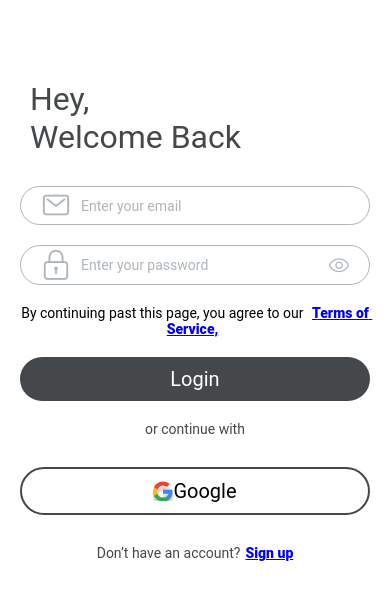
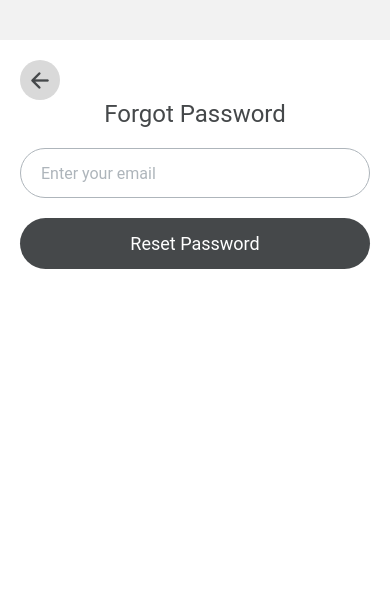
Before and after one commit to himanshu474/NativeExample, a React Native app: screen /FORGOT in a window 390 px wide. Shown: the top 600 px of the page. Built offline with nearby package versions, Linux system fonts and the light colour scheme.

Commit message:
new ui update

```diff
--- a/data.json
+++ b/data.json
@@ -47,6 +47,12 @@
       "name": "Vinay",
       "email": "Vinayjaiswal@gmail.com",
       "password": "Vinay@9967"
+    },
+    {
+      "id": "5532",
+      "name": "Ramesh",
+      "email": "Ramesh@gmail.com",
+      "password": "password"
     }
   ]
 }
--- a/package.json
+++ b/package.json
@@ -24,6 +24,7 @@
     "react-native": "0.74.3",
     "react-native-screens": "^3.32.0",
     "react-native-svg-uri": "^1.2.3",
+    "react-native-toast-message": "^2.2.0",
     "react-native-vector-icons": "^10.1.0",
     "react-native-web": "~0.19.10",
     "yup": "^1.4.0"
--- /dev/null
+++ b/src/screens/ForgotPasswordScreen.js
@@ -0,0 +1,115 @@
+import React, { useState } from 'react';
+import {
+  View,
+  Text,
+  TextInput,
+  TouchableOpacity,
+  StyleSheet,
+  Alert,
+} from 'react-native';
+import { colors } from '../utlis/colors';
+import Ionicons from "react-native-vector-icons/Ionicons";
+import { useNavigation } from "@react-navigation/native";
+
+
+const ForgotPasswordScreen = () => {
+    const navigation = useNavigation();
+
+  const [email, setEmail] = useState('');
+
+
+  const handleGoBack = () => {
+    navigation.goBack();
+  };
+
+  const handleResetPassword = () => {
+    if (!email.trim()) {
+      Alert.alert('Error', 'Please enter your email address.');
+      return;
+    }
+
+    // Implement your password reset logic here (API call, etc.)
+
+    Alert.alert('Password Reset', 'Password reset instructions sent to your email.');
+
+    // Navigate back to Login screen after password reset
+    navigation.goBack();
+  };
+
+  return (
+    <View style={styles.container}>
+       <TouchableOpacity
+        style={styles.backButtonWrapper}
+        onPress={handleGoBack}
+      >
+        <Ionicons
+          name={"arrow-back-outline"}
+          color={colors.primary}
+          size={25}
+        />
+      </TouchableOpacity>
+      <Text style={styles.heading}>
+        Forgot Password</Text>
+      <TextInput
+        style={styles.input}
+        placeholder="Enter your email"
+        placeholderTextColor={colors.secondary}
+        keyboardType="email-address"
+        value={email}
+        onChangeText={(text) => setEmail(text)}
+      />
+      <TouchableOpacity onPress={handleResetPassword} style={styles.resetButton}>
+        <Text style={styles.resetButtonText}>Reset Password</Text>
+      </TouchableOpacity>
+    </View>
+  );
+};
+
+const styles = StyleSheet.create({
+  container: {
+    flex:1,
+    backgroundColor: colors.white,
+    padding: 20,
+    marginTop:40,
+  },
+
+  backButtonWrapper: {
+    height: 40,
+    width: 40,
+    backgroundColor: colors.gray,
+    borderRadius: 20,
+    justifyContent:"center",
+    alignItems: "center",
+
+  },
+  heading: {
+    fontSize: 24,
+    color: colors.primary,
+    fontFamily: 'Roboto',
+    textAlign: 'center',
+    marginBottom: 20,
+  },
+  input: {
+    borderWidth: 1,
+    borderColor: colors.secondary,
+    borderRadius: 100,
+    height:50,
+    paddingHorizontal: 20,
+    fontFamily: 'Roboto',
+    fontSize: 16,
+    marginBottom: 20,
+  },
+  resetButton: {
+    backgroundColor: colors.primary,
+    borderRadius: 100,
+    paddingVertical: 15,
+    alignItems: 'center',
+  },
+  resetButtonText: {
+    color: colors.white,
+    fontSize: 18,
+    fontFamily: 'Roboto',
+  },
+});
+
+export default ForgotPasswordScreen;
--- a/src/screens/LoginScreen.js
+++ b/src/screens/LoginScreen.js
@@ -1,4 +1,4 @@
-import React, { useState } from "react";
+import React, { useState } from 'react';
 import {
   View,
   Text,
@@ -8,50 +8,47 @@ import {
   StyleSheet,
   ActivityIndicator,
   Modal,
-} from "react-native";
-import { useNavigation } from "@react-navigation/native";
-import Ionicons from "react-native-vector-icons/Ionicons";
-import SimpleLineIcons from "react-native-vector-icons/SimpleLineIcons";
-import { colors } from "../utlis/colors";
-import TermsOfServiceScreen from "./TermsOfServiceScreen";
-import { login } from "../api/apiService";
+} from 'react-native';
+import { useNavigation } from '@react-navigation/native';
+import Ionicons from 'react-native-vector-icons/Ionicons';
+import SimpleLineIcons from 'react-native-vector-icons/SimpleLineIcons';
+import { colors } from '../utlis/colors'; // Ensure your colors import path is correct
+import ForgotPasswordScreen from './ForgotPasswordScreen'; // Import the ForgotPasswordScreen component
+import { login } from '../api/apiService'; // Import your login function from API service
 
 const LoginScreen = () => {
   const navigation = useNavigation();
   const [secureEntry, setSecureEntry] = useState(true);
-  const [email, setEmail] = useState("");
-  const [password, setPassword] = useState("");
-  const [emailError, setEmailError] = useState("");
-  const [passwordError, setPasswordError] = useState("");
+  const [email, setEmail] = useState('');
+  const [password, setPassword] = useState('');
+  const [emailError, setEmailError] = useState('');
+  const [passwordError, setPasswordError] = useState('');
   const [loading, setLoading] = useState(false);
-  const [showTermsModal, setShowTermsModal] = useState(false);
-  const [selectedPolicy, setSelectedPolicy] = useState("");
 
   const handleSignup = () => {
-    navigation.navigate("SIGNUP");
+    navigation.navigate('SIGNUP');
   };
 
-  const handleTermsPress = (policy) => {
-    setSelectedPolicy(policy);
-    setShowTermsModal(true);
+  const handleForgotPassword = () => {
+    navigation.navigate('FORGOT'); // Navigate to ForgotPasswordScreen
   };
 
   const validateForm = () => {
     let isValid = true;
     if (!email.trim()) {
-      setEmailError("Email is required");
+      setEmailError('Email is required');
       isValid = false;
     }
     if (!password.trim()) {
-      setPasswordError("Password is required");
+      setPasswordError('Password is required');
       isValid = false;
     }
     return isValid;
   };
 
   const handleLogin = async () => {
-    setEmailError("");
-    setPasswordError("");
+    setEmailError('');
+    setPasswordError('');
 
     if (!validateForm()) {
       return;
@@ -64,13 +61,13 @@ const LoginScreen = () => {
 
       if (user) {
         // Navigate to MainApp with user data if login successful
-        navigation.navigate("MainApp", { user });
+        navigation.navigate('MainApp', { user });
       } else {
-        setPasswordError("Invalid email or password");
+        setPasswordError('Invalid email or password');
       }
     } catch (error) {
       console.error('Login error:', error);
-      setPasswordError("Error logging in, please try again");
+      setPasswordError('Error logging in, please try again');
     } finally {
       setLoading(false); // Ensure loading indicator is turned off
     }
@@ -85,7 +82,7 @@ const LoginScreen = () => {
         </View>
 
         <View style={styles.inputContainer}>
-          <Ionicons name={"mail-outline"} size={30} color={colors.secondary} />
+          <Ionicons name={'mail-outline'} size={30} color={colors.secondary} />
           <TextInput
             style={styles.textInput}
             placeholder="Enter your email"
@@ -98,7 +95,7 @@ const LoginScreen = () => {
         {emailError ? <Text style={styles.errorText}>{emailError}</Text> : null}
 
         <View style={styles.inputContainer}>
-          <SimpleLineIcons name={"lock"} size={30} color={colors.secondary} />
+          <SimpleLineIcons name={'lock'} size={30} color={colors.secondary} />
           <TextInput
             style={styles.textInput}
             placeholder="Enter your password"
@@ -112,32 +109,23 @@ const LoginScreen = () => {
               setSecureEntry((prev) => !prev);
             }}
           >
-            <SimpleLineIcons name={"eye"} size={20} color={colors.secondary} />
+            <SimpleLineIcons name={'eye'} size={20} color={colors.secondary} />
           </TouchableOpacity>
         </View>
         {passwordError ? (
           <Text style={styles.errorText}>{passwordError}</Text>
         ) : null}
 
-        <TouchableOpacity style={styles.termsContainer}>
-          <Text style={styles.termsText}>
-            By continuing past this page, you agree to our{" "}
-            <Text
-              style={styles.termsLink}
-              onPress={() => handleTermsPress("TermsOfService")}
-            >
-              Terms of Service,
-            </Text>
-          </Text>
-        </TouchableOpacity>
-
         <TouchableOpacity onPress={handleLogin} style={styles.loginButtonWrapper}>
           <Text style={styles.loginText}>Login</Text>
+        </TouchableOpacity>
+        <TouchableOpacity onPress={handleForgotPassword} style={styles.forgotPasswordWrapper}>
+          <Text style={styles.forgotPasswordText}>Forgot Password?</Text>
         </TouchableOpacity>
         <Text style={styles.continueText}>or continue with</Text>
         <TouchableOpacity style={styles.googleButtonContainer}>
           <Image
-            source={require("../assets/images/google.png")}
+            source={require('../assets/images/google.png')}
             style={styles.googleImage}
           />
           <Text style={styles.googleText}>Google</Text>
@@ -149,23 +137,6 @@ const LoginScreen = () => {
           </TouchableOpacity>
         </View>
       </View>
-
-      <Modal
-        animationType="slide"
-        transparent={true}
-        visible={showTermsModal}
-        onRequestClose={() => setShowTermsModal(false)}
-      >
-        <View style={styles.modalContainer}>
-          <TouchableOpacity
-            style={styles.closeModalButton}
-            onPress={() => setShowTermsModal(false)}
-          >
-            <Ionicons name="close-circle-outline" size={36} color={colors.primary} />
-          </TouchableOpacity>
-          {selectedPolicy === "TermsOfService" && <TermsOfServiceScreen />}
-        </View>
-      </Modal>
 
       {loading && (
         <View style={styles.loadingOverlay}>
@@ -188,7 +159,7 @@ const styles = StyleSheet.create({
   headingText: {
     fontSize: 32,
     color: colors.primary,
-    fontFamily: "Roboto",
+    fontFamily: 'Roboto',
     marginStart: 10,
   },
   formContainer: {
@@ -199,18 +170,18 @@ const styles = StyleSheet.create({
     borderColor: colors.secondary,
     borderRadius: 100,
     paddingHorizontal: 20,
-    flexDirection: "row",
-    alignItems: "center",
+    flexDirection: 'row',
+    alignItems: 'center',
     padding: 2,
     marginVertical: 10,
   },
   textInput: {
     flex: 1,
     paddingHorizontal: 10,
-    fontFamily: "Roboto",
+    fontFamily: 'Roboto',
   },
   errorText: {
-    color: "red",
+    color: 'red',
     marginTop: 5,
     marginLeft: 10,
   },
@@ -222,24 +193,24 @@ const styles = StyleSheet.create({
   loginText: {
     color: colors.white,
     fontSize: 20,
-    fontFamily: "Roboto",
-    textAlign: "center",
+    fontFamily: 'Roboto',
+    textAlign: 'center',
     padding: 10,
   },
   continueText: {
-    textAlign: "center",
+    textAlign: 'center',
     marginVertical: 20,
     fontSize: 14,
-    fontFamily: "Roboto",
+    fontFamily: 'Roboto',
     color: colors.primary,
   },
   googleButtonContainer: {
-    flexDirection: "row",
+    flexDirection: 'row',
     borderWidth: 2,
     borderColor: colors.primary,
     borderRadius: 100,
-    justifyContent: "center",
-    alignItems: "center",
+    justifyContent: 'center',
+    alignItems: 'center',
     padding: 10,
     marginVertical: 10,
   },
@@ -249,60 +220,41 @@ const styles = StyleSheet.create({
   },
   googleText: {
     fontSize: 20,
-    fontFamily: "Roboto",
+    fontFamily: 'Roboto',
   },
   footerContainer: {
-    flexDirection: "row",
-    justifyContent: "center",
-    alignItems: "center",
+    flexDirection: 'row',
+    justifyContent: 'center',
+    alignItems: 'center',
     marginVertical: 20,
     gap: 5,
   },
   accountText: {
     color: colors.primary,
-    fontFamily: "Roboto",
+    fontFamily: 'Roboto',
   },
   signupText: {
-    color: "blue",
-    fontFamily: "Roboto",
-    textDecorationLine: "underline",
-    fontWeight: "900",
+    color: 'blue',
+    fontFamily: 'Roboto',
+    textDecorationLine: 'underline',
+    fontWeight: '900',
   },
-  modalContainer: {
-    flex: 1,
-    backgroundColor: "rgba(0, 0, 0, 0.5)",
-    justifyContent: "center",
-    alignItems: "center",
-    position: "relative",
+  forgotPasswordWrapper: {
+    alignItems:'flex-end',
+    marginVertical: 10,
+    marginRight:20,
   },
-  closeModalButton: {
-    position: "absolute",
-    top: 10,
-    right: 10,
-    padding: 10,
-    zIndex: 100,
-  },
-  termsContainer: {
-    alignItems: "flex-start",
-    marginTop: 10,
-    lineHeight: 10,
-  },
-  termsText: {
-    fontSize: 14,
-    fontFamily: "Roboto",
-    textAlign: "center",
-  },
-  termsLink: {
-    color: "blue",
-    fontWeight: "900",
-    textDecorationLine: "underline",
-    marginHorizontal: 5,
+  forgotPasswordText: {
+    color: 'blue',
+    fontFamily: 'Roboto',
+    textDecorationLine: 'underline',
+    fontWeight: '900',
   },
   loadingOverlay: {
     ...StyleSheet.absoluteFillObject,
-    backgroundColor: "rgba(0, 0, 0, 0.5)",
-    justifyContent: "center",
-    alignItems: "center",
+    backgroundColor: 'rgba(0, 0, 0, 0.5)',
+    justifyContent: 'center',
+    alignItems: 'center',
   },
 });
 
--- a/src/screens/ProfileScreen.js
+++ b/src/screens/ProfileScreen.js
@@ -4,18 +4,23 @@ import { useNavigation } from '@react-navigation/native';
 import { colors } from '../utlis/colors';
 import Ionicons from "react-native-vector-icons/Ionicons";
 
-
 const ProfileScreen = () => {
   const navigation = useNavigation();
-  const [name, setName] = useState('John Doe'); // State for the name input field
-  const [screenName, setScreenName] = useState('Profile'); // State for the screen name
+  const [name, setName] = useState('Himanshu Rawat');
+  const [updatedName, setUpdatedName] = useState(name); // State to track changes
+  const [isEditing, setIsEditing] = useState(false); // State to manage edit mode
 
   const handleLogout = () => {
     navigation.navigate('LOGIN');
   };
 
   const handleSaveName = () => {
-    setName(name);
+    setName(updatedName); // Update the name state
+    setIsEditing(false); // Exit edit mode
+  };
+
+  const handleEditName = () => {
+    setIsEditing(true); // Enter edit mode
   };
 
   return (
@@ -23,30 +28,32 @@ const ProfileScreen = () => {
       {/* Header */}
       <View style={styles.header}>
         <TouchableOpacity onPress={() => navigation.goBack()} style={styles.backButton}>
-          <Text style={styles.backButtonText}>
           <Ionicons name={"arrow-back-outline"} color={colors.primary} size={25} />
-
-          </Text>
         </TouchableOpacity>
-        <Text style={styles.screenTitle}>{screenName}</Text>
+        <Text style={styles.screenTitle}>Profile</Text>
       </View>
 
+      {/* Editable profile name */}
       <View style={styles.profileInfo}>
-        {/* <Text style={styles.label}>Name:
-        </Text> */}
-          <TextInput
+        <TextInput
           style={styles.input}
-          value={name}
-          onChangeText={setName}
+          value={updatedName}
+          onChangeText={setUpdatedName}
+          editable={isEditing} // Allow editing only when in edit mode
           placeholder="Enter your name"
         />
-
-        <TouchableOpacity onPress={handleSaveName} style={styles.saveButton}>
-          <Text style={styles.saveButtonText}>Save</Text>
-        </TouchableOpacity>
+        {isEditing ? (
+          <TouchableOpacity onPress={handleSaveName} style={styles.saveButton}>
+            <Text style={styles.saveButtonText}>Save</Text>
+          </TouchableOpacity>
+        ) : (
+          <TouchableOpacity onPress={handleEditName} style={styles.editButton}>
+            <Text style={styles.editButtonText}>Edit Name</Text>
+          </TouchableOpacity>
+        )}
       </View>
 
-      {/* Display name */}
+      {/* Display current name */}
       <View style={styles.displayNameContainer}>
         <Text style={styles.displayName}>Name: {name}</Text>
       </View>
@@ -87,13 +94,6 @@ const styles = StyleSheet.create({
     alignItems: 'center',
     marginBottom: 20,
   },
-  // label: {
-  // marginRight:200,
-  //   fontSize: 18,
-  //   fontFamily: 'Roboto',
-  //   color: colors.primary,
-  //   marginBottom: 10,
-  // },
   input: {
     borderWidth: 1,
     borderColor: colors.primary,
@@ -105,15 +105,28 @@ const styles = StyleSheet.create({
     fontSize: 16,
     fontFamily: 'Roboto',
   },
-  // saveButton: {
-  //   marginTop: 10,
-  //   backgroundColor: colors.primary,
-  //   paddingVertical: 10,
-  //   paddingHorizontal: 20,
-  //   borderRadius: 5,
-  // },
+  saveButton: {
+    marginTop: 10,
+    backgroundColor: colors.primary,
+    paddingVertical: 10,
+    paddingHorizontal: 20,
+    borderRadius: 5,
+  },
   saveButtonText: {
     color: colors.white,
+    fontSize: 16,
+    fontFamily: 'Roboto',
+  },
+  editButton: {
+    marginTop: 10,
+    borderWidth: 1,
+    borderColor: colors.primary,
+    paddingVertical: 10,
+    paddingHorizontal: 20,
+    borderRadius: 5,
+  },
+  editButtonText: {
+    color: colors.primary,
     fontSize: 16,
     fontFamily: 'Roboto',
   },
--- a/src/screens/SignupScreen.js
+++ b/src/screens/SignupScreen.js
@@ -6,18 +6,23 @@ import {
   TextInput,
   TouchableOpacity,
   Image,
+  Modal
 } from "react-native";
 import Ionicons from "react-native-vector-icons/Ionicons";
 import SimpleLineIcons from "react-native-vector-icons/SimpleLineIcons";
 import { useNavigation } from "@react-navigation/native";
 import { colors } from "../utlis/colors";
 import { signup } from "../api/apiService";
+import TermsOfServiceScreen from "./TermsOfServiceScreen";
+
 
 const SignupScreen = () => {
   const navigation = useNavigation();
   const [secureEntry, setSecureEntry] = useState(true);
   const [fullName, setFullName] = useState("");
   const [email, setEmail] = useState("");
+  const [showTermsModal, setShowTermsModal] = useState(false);
+  const [selectedPolicy, setSelectedPolicy] = useState("");
   const [password, setPassword] = useState("");
   const [errors, setErrors] = useState({
     fullName: "",
@@ -31,6 +36,11 @@ const SignupScreen = () => {
 
   const handleLogin = () => {
     navigation.navigate("LOGIN");
+  };
+
+  const handleTermsPress = (policy) => {
+    setSelectedPolicy(policy);
+    setShowTermsModal(true);
   };
 
   const handleSignUp = async () => {
@@ -169,6 +179,33 @@ const SignupScreen = () => {
         >
           <Text style={styles.loginText}>Sign up</Text>
         </TouchableOpacity>
+        <TouchableOpacity style={styles.termsContainer}>
+          <Text style={styles.termsText}>
+            By continuing past this page, you agree to our{" "}
+            <Text
+              style={styles.termsLink}
+              onPress={() => handleTermsPress("TermsOfService")}
+            >
+              Terms of Service,
+            </Text>
+          </Text>
+        </TouchableOpacity>
+        <Modal
+        animationType="slide"
+        transparent={true}
+        visible={showTermsModal}
+        onRequestClose={() => setShowTermsModal(false)}
+      >
+        <View style={styles.modalContainer}>
+          <TouchableOpacity
+            style={styles.closeModalButton}
+            onPress={() => setShowTermsModal(false)}
+          >
+            <Ionicons name="close-circle-outline" size={36} color={colors.primary} />
+          </TouchableOpacity>
+          {selectedPolicy === "TermsOfService" && <TermsOfServiceScreen />}
+        </View>
+      </Modal>
 
         <Text style={styles.continueText}>or continue with</Text>
 
@@ -292,6 +329,36 @@ const styles = StyleSheet.create({
     textDecorationLine: "underline",
     fontWeight: "900",
   },
+  modalContainer: {
+    flex: 1,
+    backgroundColor: "rgba(0, 0, 0, 0.5)",
+    justifyContent: "center",
+    alignItems: "center",
+    position: "relative",
+  },
+  closeModalButton: {
+    position: "absolute",
+    top: 10,
+    right: 10,
+    padding: 10,
+    zIndex: 100,
+  },
+  termsContainer: {
+    alignItems: "flex-start",
+    marginTop: 10,
+    lineHeight: 10,
+  },
+  termsText: {
+    fontSize: 14,
+    fontFamily: "Roboto",
+    textAlign: "center",
+  },
+  termsLink: {
+    color: "blue",
+    fontWeight: "900",
+    textDecorationLine: "underline",
+    marginHorizontal: 5,
+  },
 });
 
 export default SignupScreen;
```
Also changed, not shown: App.js (+7 -0 lines), MainAppStack.js (+20 -7 lines), src/Navigators/BottomTabNavigator.js (+4 -4 lines), src/api/apiService.js (+23 -3 lines), src/screens/HomeScreen.js (+11 -12 lines), src/utlis/fonts.js (deleted, +0 -7 lines), 1 other file (tests, documents, lock files or other folders).
